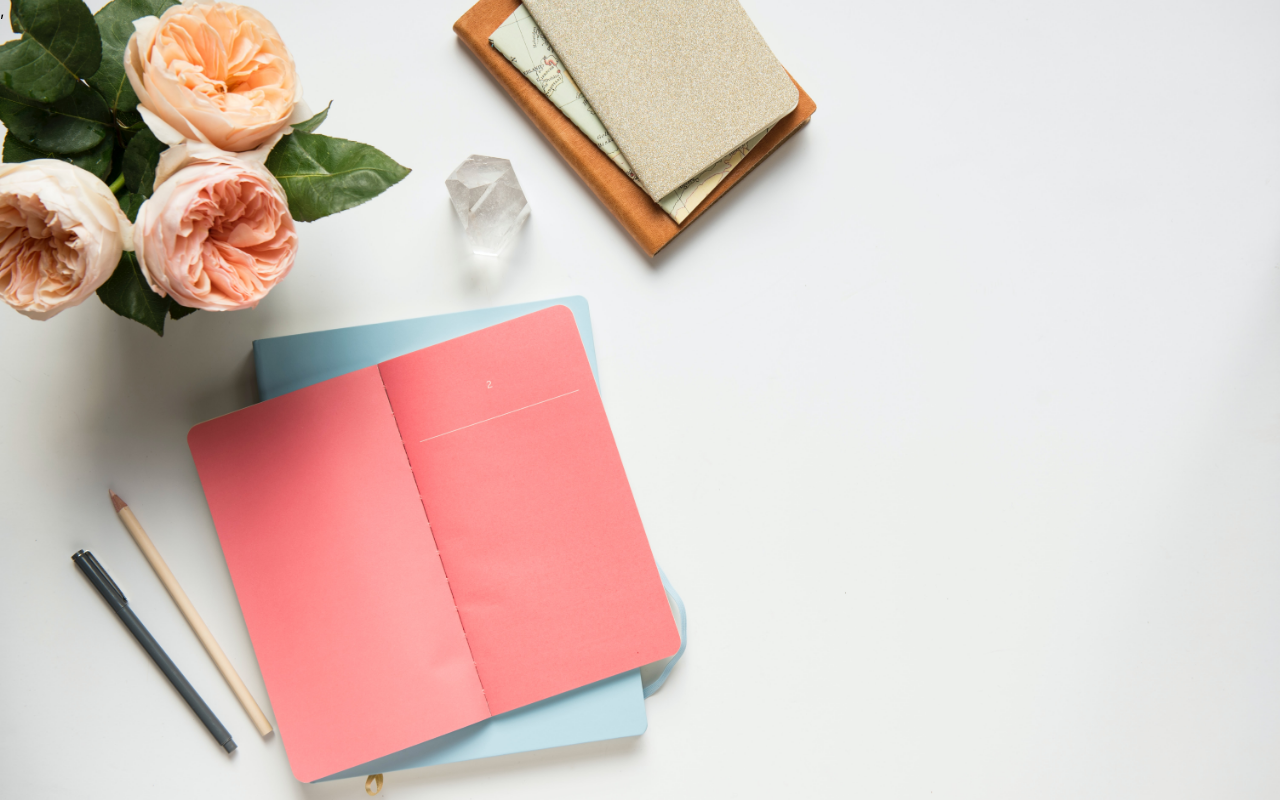
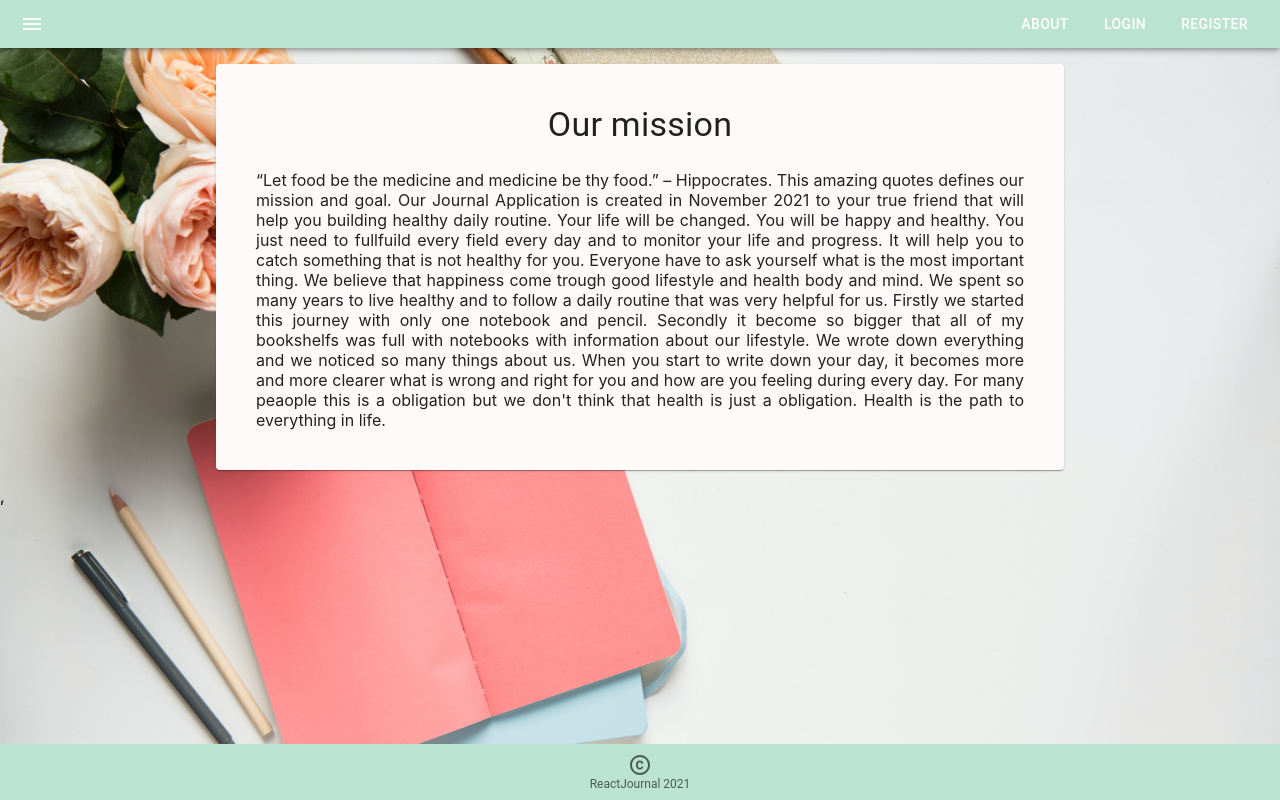
Before and after one commit to RalitsaTerzieva/reactJournal, a React (Create React App) app in the folder client/: page /about in a window 1280 px wide. Before the commit this address had no page. Built offline with nearby package versions, Linux system fonts and the light colour scheme.

Commit message:
Add about page
* Add about page
* Fix login and register

```diff
--- a/client/src/App.js
+++ b/client/src/App.js
@@ -2,12 +2,14 @@ import { Routes, Route } from 'react-router-dom';
 
 import './App.css';
 import Home from './components/Home';
+import About from './components/About';
 
 function App() {
   return (
     <div className="App">
       <Routes>
-          <Route path='/' element={<Home />} />
+          <Route path="/" element={<Home />} />
+          <Route path="/about" element={<About />} />
       </Routes>
     </div>
   );
--- /dev/null
+++ b/client/src/components/About.js
@@ -0,0 +1,33 @@
+import Main from './Main';
+import Typography from '@mui/material/Typography';
+import Paper from '@mui/material/Paper';
+import Box from '@mui/material/Box';
+
+const About = () => {
+    return (
+       <Main>
+
+           <Paper elevation={1} sx={{
+               m: 2,
+               p: 5,
+               ml: 'auto',
+               mr: 'auto',
+               width: '60vw',
+               backgroundColor: '#FFFAFA',
+      }}>
+          <Typography variant='h4' sx={{mb: 3}}>Our mission</Typography>
+            <Box sx={{textAlign: 'justify'}}>
+            “Let food be the medicine and medicine be thy food.” – Hippocrates.
+    This amazing quotes defines our mission and goal. Our Journal Application is created in November 2021 to your true friend that will help you building healthy daily routine.
+    Your life will be changed. You will be happy and healthy. You just need to fullfuild every field every day and to monitor your life and progress.
+    It will help you to catch something that is not healthy for you.
+    Everyone have to ask yourself what is the most important thing. We believe that happiness come trough good lifestyle and health body and mind. We spent so many years to live healthy and to follow a daily routine that was very helpful for us.
+    Firstly we started this journey with only one notebook and pencil. Secondly it become so bigger that all of my bookshelfs was full with notebooks with information about our lifestyle. We wrote down everything and we noticed so many things about us.
+    When you start to write down your day, it becomes more and more clearer what is wrong and right for you and how are you feeling during every day. For many peaople this is a obligation but we don't think that health is just a obligation. Health is the path to everything in life.
+            </Box>
+           </Paper>
+       </Main>
+    );
+};
+
+export default About;
--- a/client/src/components/Header.js
+++ b/client/src/components/Header.js
@@ -27,7 +27,7 @@ const Header = () => {
   };
 
   const handleCloseLogin = () => {
-    setLoginVisible(false);
+    dispatch(setLoginVisible(false));
   };
 
   const handleClickOpenRegister= () => {
@@ -35,7 +35,7 @@ const Header = () => {
   };
 
   const handleCloseRegister = () => {
-    setRegisterVisible(false);
+    dispatch(setRegisterVisible(false));
   };
 
 
@@ -46,12 +46,13 @@ const Header = () => {
           <IconButton edge="start" color="inherit" aria-label="menu" sx={{ mr: 2 }}>
             <MenuIcon />
           </IconButton>
-          <Typography variant="h6" color="inherit" component="div">
-            Notes
-          </Typography>
+
           <Box sx={{ flexGrow: 1 }}></Box>
           <Stack direction="row" spacing={2} alignItems="center">
             {user && <Typography color="inherit">Welcome, {user.first_name} {user.last_name}</Typography>}
+            <Button color="inherit" href="/about">
+              About
+            </Button>
             {!user && <Button color="inherit" onClick={handleClickOpenLogin}>Login</Button>}
             {!user && <Button color="inherit" onClick={handleClickOpenRegister}>Register</Button>}
             {user && <Button color="inherit" onClick={() => dispatch(logout())}>Log out</Button>}
--- a/client/src/components/LoginDialog.js
+++ b/client/src/components/LoginDialog.js
@@ -69,7 +69,7 @@ export const LoginDialog = ({ open, onClose, onSubmit }) => {
             helperText={formik.touched.password && formik.errors.password}
           />
         </DialogContent>
-        <DialogActions>
+        <DialogActions sx={{mb: 2}}>
           <Button style={{ backgroundColor: "#BAE3D1" }} variant="contained" type="submit">
             Login
           </Button>
--- a/client/src/components/RegisterDialog.js
+++ b/client/src/components/RegisterDialog.js
@@ -116,7 +116,7 @@ export const RegisterDialog = ({ open, onClose, onSubmit }) => {
             helperText={formik.touched.passwordConfirmation && formik.errors.passwordConfirmation}
           />
         </DialogContent>
-        <DialogActions>
+        <DialogActions sx={{mb: 2}}>
           <Button style={{ backgroundColor: "#BAE3D1" }} variant="contained" type="submit">
             Register
           </Button>
```
